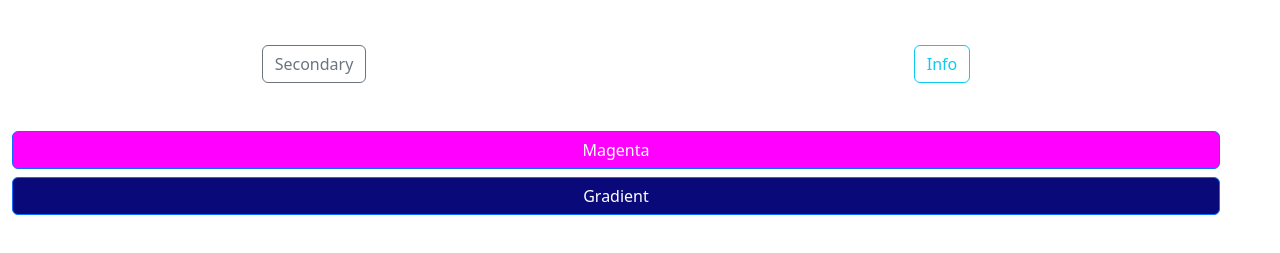
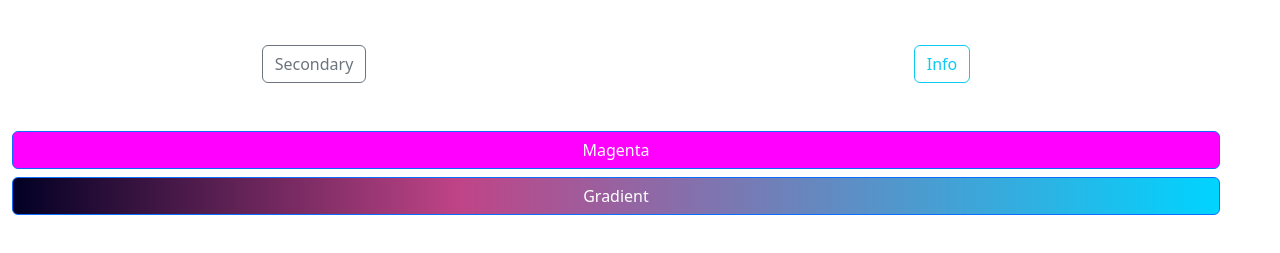
Before and after one commit to J2U0J0U7/Bootstrap-Buttons-, a plain HTML site: page index.html in a window 1280 px wide. Shown: the part 145-398 px from the top of the page. Drawn offline with nearby package versions, Linux system fonts and the light colour scheme.

Commit message:
3/4/2024

```diff
--- a/index.html
+++ b/index.html
@@ -35,7 +35,8 @@
                 <div class="col">
                     <div class="d-grid gap-2">
                         <a class="btn btn-primary" type="button" style="background-color: magenta;">Magenta</a>
-                        <a class="btn btn-primary" type="button" style="background-color: #090979;">Gradient</a>
+                        <a class="btn btn-primary" type="button" style="background: rgb(2,0,36);
+                        background: linear-gradient(90deg, rgba(2,0,36,1) 0%, rgba(191,68,135,1) 37%, rgba(0,212,255,1) 100%);">Gradient</a>
                       </div>
                 </div>
               </div>
```
